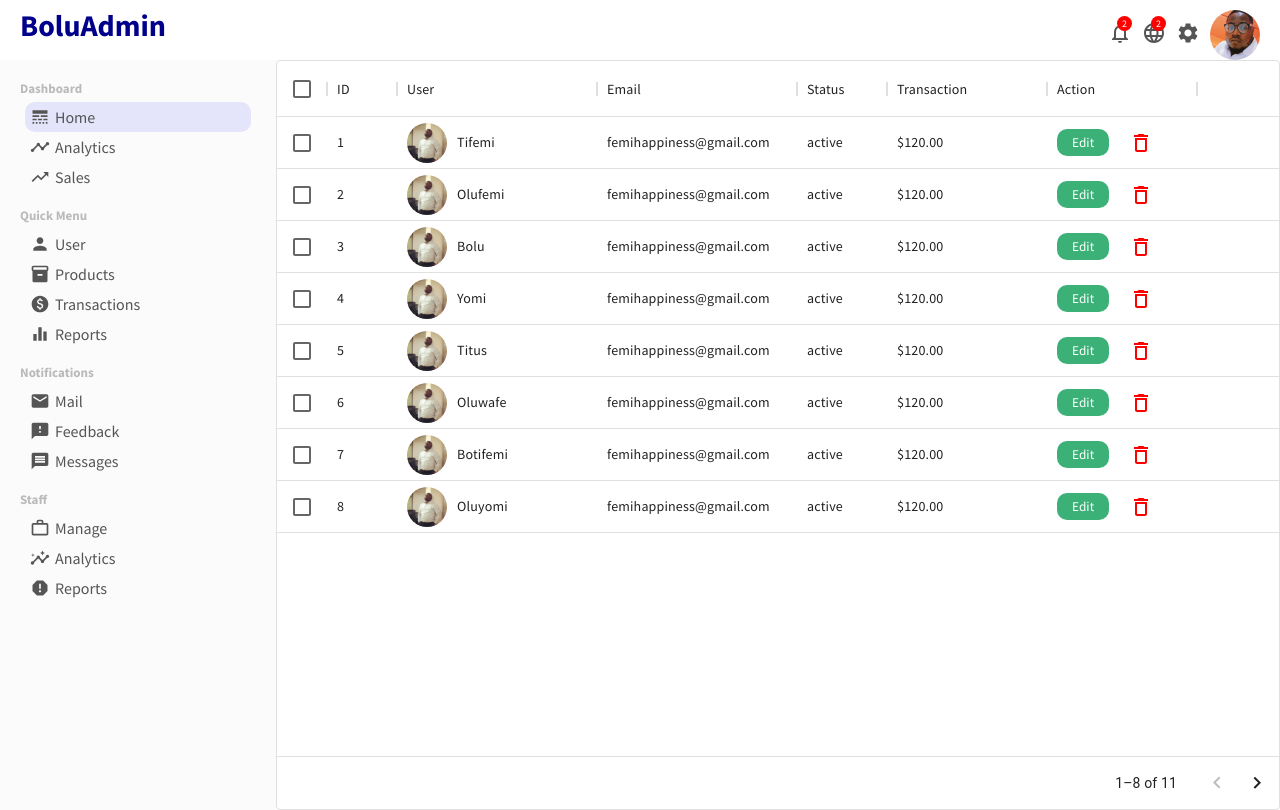
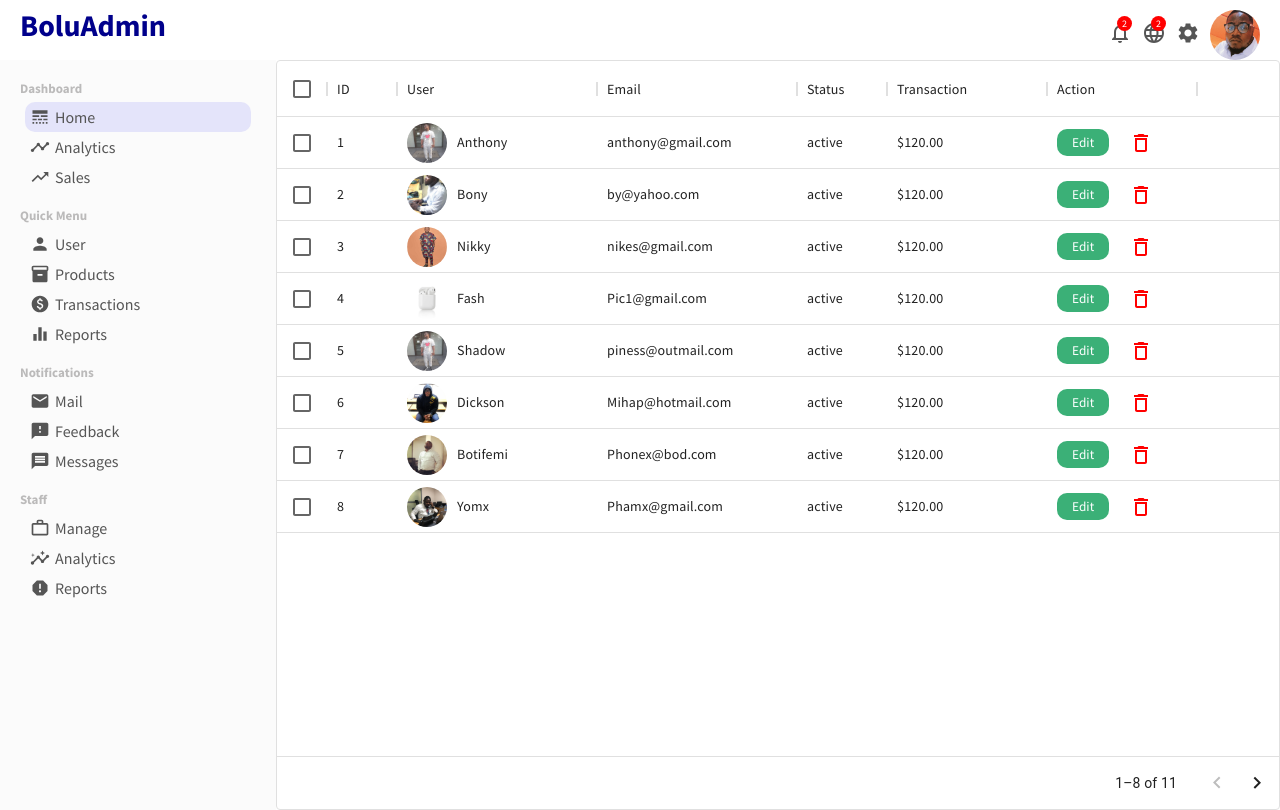
Before and after one commit to B0luwatifemi/BoluAdmin_01, a React (Create React App) app: page /users in a window 1280 px wide. Built offline with nearby package versions, Linux system fonts and the light colour scheme.

Commit message:
Additional Images

```diff
--- a/src/Components/widgetLg/WidgetLg.jsx
+++ b/src/Components/widgetLg/WidgetLg.jsx
@@ -31,7 +31,7 @@ export default function WidgetLg() {
         </tr>
         <tr className="widgetLgTr">
           <td className="widgetLgUser">
-            <img src="/Image/Bolu.jpg.jpg"
+            <img src="/Image/ProfilePicture.jpeg"
             alt=""
             className="widgetLgImage"
             />
@@ -44,7 +44,7 @@ export default function WidgetLg() {
         </tr>
         <tr className="widgetLgTr">
           <td className="widgetLgUser">
-            <img src="/Image/Bolu.jpg.jpg"
+            <img src="/Image/PictureNative.jpeg"
             alt=""
             className="widgetLgImage"
             />
@@ -57,7 +57,7 @@ export default function WidgetLg() {
         </tr>
         <tr className="widgetLgTr">
           <td className="widgetLgUser">
-            <img src="/Image/Bolu.jpg.jpg"
+            <img src="/Image/Image2.jpeg"
             alt=""
             className="widgetLgImage"
             />
--- a/src/Pages/user/User.jsx
+++ b/src/Pages/user/User.jsx
@@ -100,7 +100,7 @@ export default function User() {
                         <div className="userUpdateUpload">
                             <img
                             className="userUpdateImage"
-                            src="/Image/PictureNigga.jpeg"
+                            src="/Image/Picture2.jpeg"
                             alt="" />
                             <label htmlFor="file">
                                 <Publish
--- a/src/dummyData.js
+++ b/src/dummyData.js
@@ -81,59 +81,60 @@ export const userData = [
 
   export const userRows = [
     { id: 1,
-      Username: "Tifemi",
-      avatar:"./Image/Picture1.jpeg",
-      email: "femihappiness@gmail.com",
+      Username: "Anthony",
+      avatar:"./Image/PictureNigga.jpeg",
+      email: "anthony@gmail.com",
       status: "active",
       transaction: "$120.00" },
 
     { id: 2,
-      Username: "Olufemi",
-      avatar:"./Image/Picture1.jpeg",
-      email: "femihappiness@gmail.com",
+      Username: "Bony",
+      avatar:"./Image/Picture3.jpeg",
+      email: "by@yahoo.com",
       status: "active", transaction: "$120.00" },
 
     { id: 3,
-      Username: "Bolu",
-      avatar:"/Image/Picture1.jpeg",
-      email: "femihappiness@gmail.com",
+      Username: "Nikky",
+      avatar:"/Image/Bolu.jpg.jpg",
+      email: "nikes@gmail.com",
       status: "active",
       transaction: "$120.00" },
 
     { id: 4,
-      Username: "Yomi",
-      avatar:"/Image/Picture1.jpeg",
-      email: "femihappiness@gmail.com",
+      Username: "Fash",
+      avatar:"/Image/Picturee1.jpeg",
+      email: "Pic1@gmail.com",
       status: "active", transaction:
       "$120.00" },
 
     { id: 5,
-      Username: "Titus",
-      avatar:"/Image/Picture1.jpeg",
-      email: "femihappiness@gmail.com",
+      Username: "Shadow",
+      avatar:"/Image/PictureNigga.jpeg",
+      email: "piness@outmail.com",
       status: "active",
       transaction: "$120.00" },
 
     { id: 6,
-      Username: "Oluwafe",
-      avatar:"/Image/Picture1.jpeg",
-      email: "femihappiness@gmail.com",
+      Username: "Dickson",
+      avatar:"/Image/Image3.jpeg",
+      email: "Mihap@hotmail.com",
       status: "active",
       transaction: "$120.00" },
 
     { id: 7,
       Username: "Botifemi",
       avatar:"/Image/Picture1.jpeg",
-      email: "femihappiness@gmail.com",
+      email: "Phonex@bod.com",
       status: "active",
       transaction: "$120.00" },
 
     { id: 8,
-      Username: "Oluyomi",
-      avatar:"/Image/Picture1.jpeg",
-      email: "femihappiness@gmail.com",
+      Username: "Yomx",
+      avatar:"/Image/PictureInOfficePhone.jpeg",
+      email: "Phamx@gmail.com",
       status: "active",
       transaction: "$120.00" },
+
     { id: 9,
       Username: "Ayokanmi",
       avatar:"/Image/Picture1.jpeg",
@@ -143,14 +144,17 @@ export const userData = [
 
     { id: 10,
       Username: "Kanmi",
-    avatar:"/Image/Picture1.jpeg",
-    email: "femihappiness@gmail.com",
-    status: "active", transaction: "$120.00" },
+    avatar:"/Image/Picture3.jpeg",
+    email: "ness@yahoo.com",
+    status: "active",
+    transaction: "$120.00" },
+
     { id: 11,
       Username: "Jboy",
     avatar:"/Image/Picture1.jpeg",
-    email: "femihappiness@gmail.com",
-    status: "active", transaction: "$120.00" },
+    email: "tryand@gmail.com",
+    status: "active",
+    transaction: "$120.00" },
 
 ];
 
```
